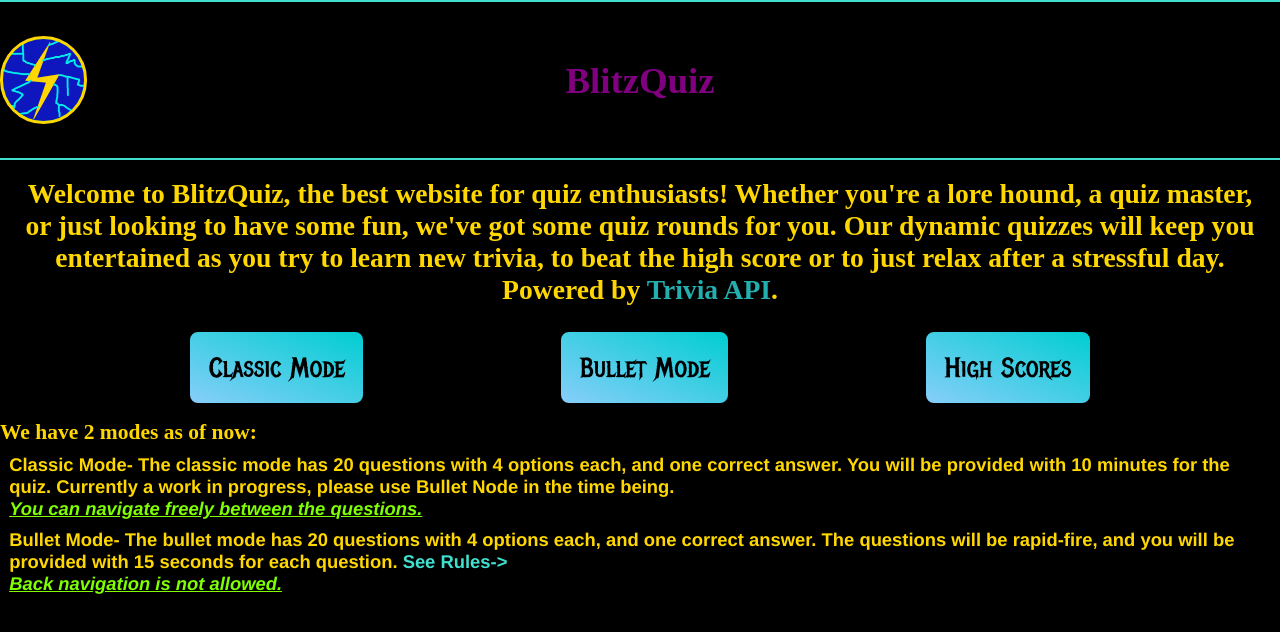
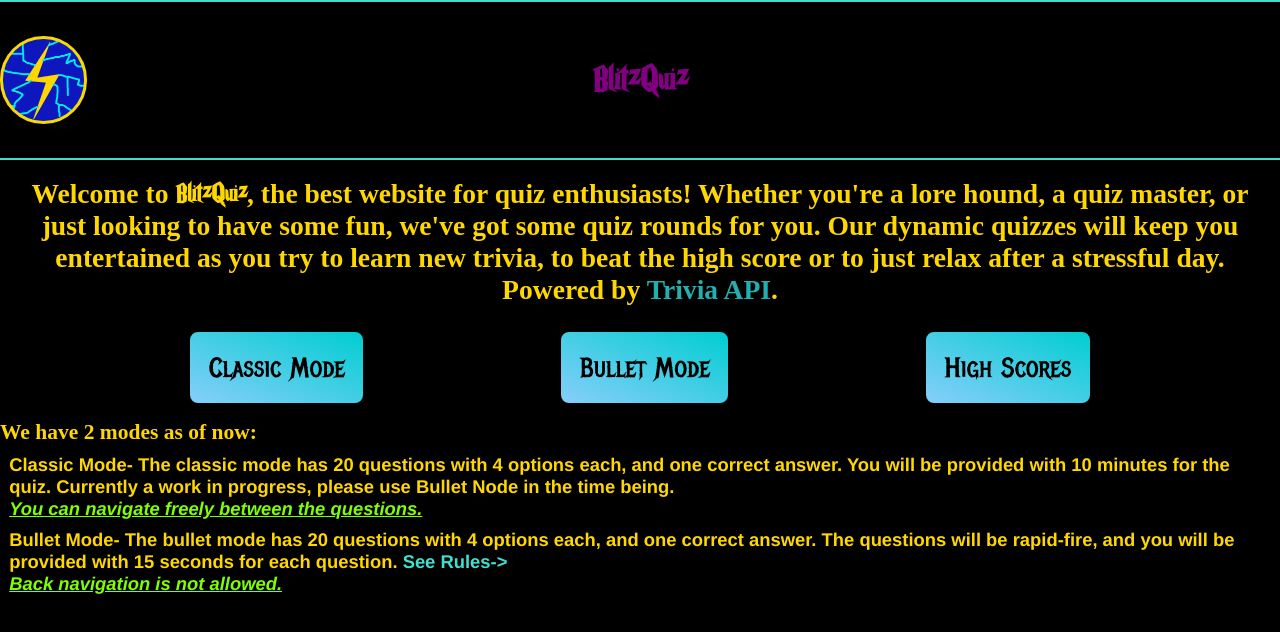
Before and after one commit to sibashis12/charredmetal, a plain HTML site: page index.html in a window 1280 px wide. Drawn offline with Linux system fonts and the light colour scheme; a web font is replaced by a local one.

Commit message:
Update main.css

```diff
--- a/main.css
+++ b/main.css
@@ -11,7 +11,7 @@
 @import url('https://fonts.googleapis.com/css2?family=Raleway:ital,wght@0,100..900;1,100..900&display=swap');
 @font-face{
     font-family: "Harry Potter";
-    src: url("../Fonts/HARRYP__.TTF");
+    src: url("HARRYP__.TTF");
 }
 .metal-mania-regular {
     font-family: "Metal Mania", system-ui;
```
